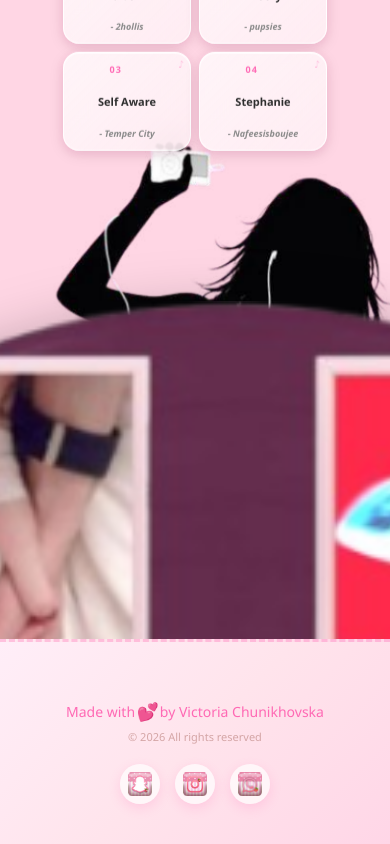
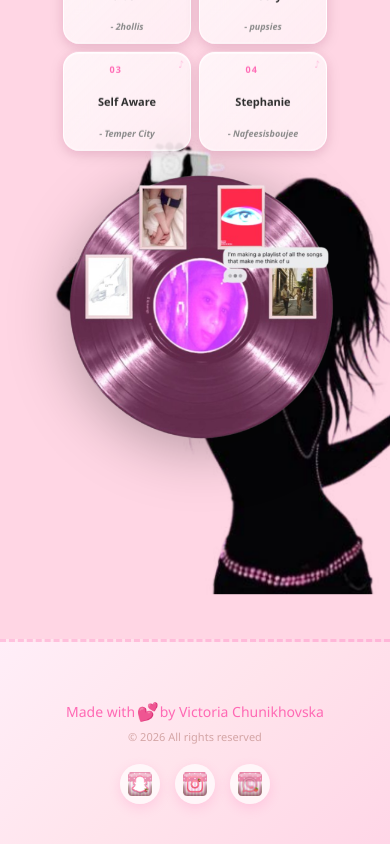
Before and after one commit to Vika09090913/vika-portfolio, a React (Create React App) app: page / in a window 390 px wide. Shown: the part 4425-5269 px from the top of the page. Built offline with nearby package versions, Linux system fonts and the light colour scheme.

Commit message:
Music mobile: disk bigger (1800px) and higher (55%) - half visible

```diff
--- a/src/App.css
+++ b/src/App.css
@@ -1214,10 +1214,8 @@ html {
     }
 
     .music-vinyl-container {
-      width: 250px !important;
-      top: 15% !important;
-      left: 50% !important;
-      transform: translateX(-50%) !important;
+      width: 350px !important;
+      top: 45% !important;
     }
 
     /* Прибираємо стрічку на мобільному */
@@ -1366,10 +1364,9 @@ html {
         display: none !important;
       }
 
-      .music-vinyl-container {
-        width: 1500px !important;
-        top: 60% !important;
-      }
+        .music-vinyl-container {
+          width: 280px !important;
+        }
 
       .music-playlist {
         gap: 8px !important;
```
